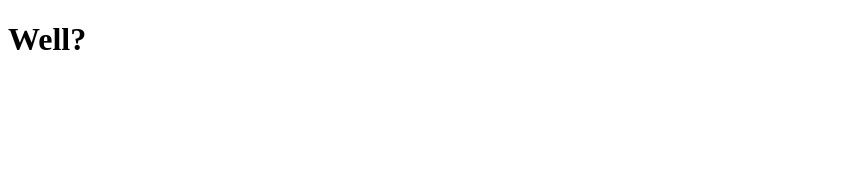
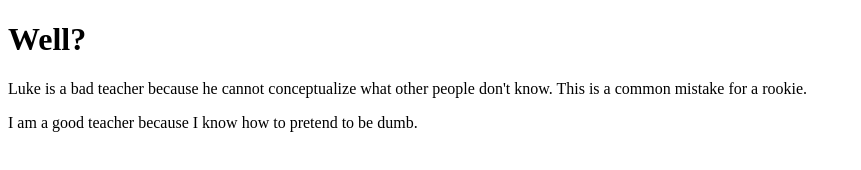
Before and after one commit to emilyteaford/emilyteaford.com, a plain HTML site: page src/index.html in a window 1280 px wide. Shown: the whole page, without its empty margins (0-861 px from the left). Drawn offline with Linux system fonts and the light colour scheme.

Commit message:
added paragraphs

```diff
--- a/src/index.html
+++ b/src/index.html
@@ -6,6 +6,9 @@
 
   <body>
     <h1>Well?</h1>
+    <p>Luke is a bad teacher because he cannot conceptualize what other people don't know. This is a common mistake for a rookie.</p>
+    <p>I am a good teacher because I know how to pretend to be dumb.</p>
+
   </body>
 
 </html>
```
